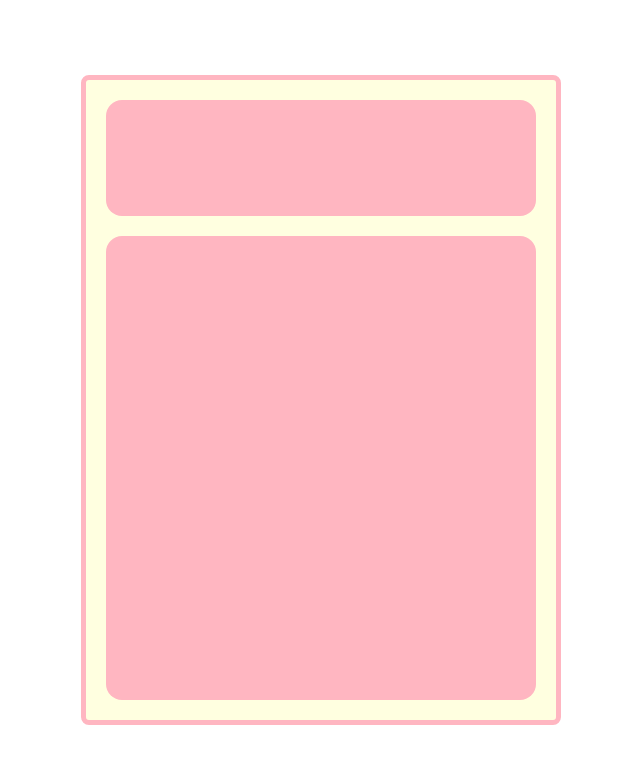
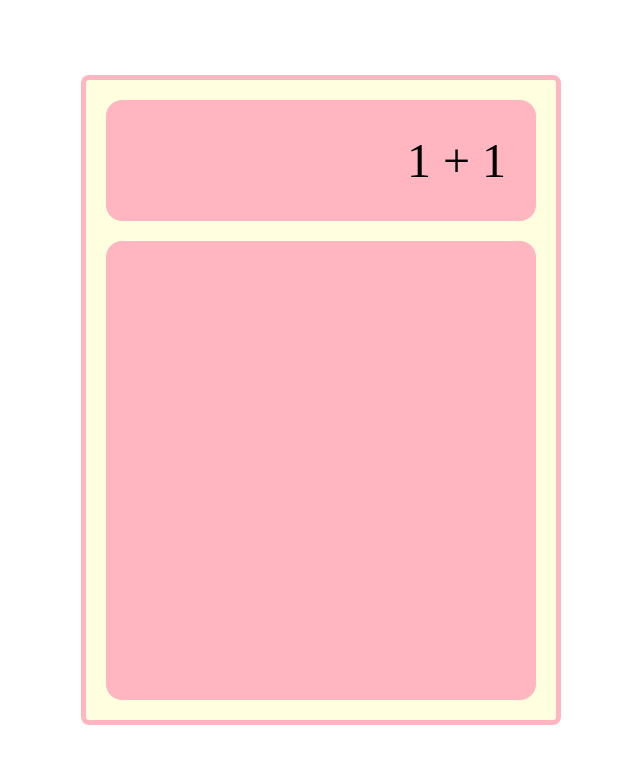
Before and after one commit to dooory/odin-calculator, a plain HTML site: page index.html in a window 1280 px wide. Shown: the whole page, without its empty margins (319-959 px from the left). Drawn offline with Linux system fonts and the light colour scheme.

Commit message:
feat: create input text

```diff
--- a/index.html
+++ b/index.html
@@ -9,7 +9,7 @@
 	<body>
 		<div id="calculator-container">
 			<div id="input-container">
-
+				<p id="input">1 + 1</p>
 			</div>
 			<div id="buttons-container">
 
--- a/style.css
+++ b/style.css
@@ -1,6 +1,10 @@
 * {
 	margin: 0;
 	padding: 0;
+}
+
+html {
+	box-sizing: border-box;
 }
 
 body {
@@ -31,7 +35,16 @@ body {
 }
 
 #input-container {
-	flex: 0.25 1 auto;
+	flex: 0.1 1 auto;
+	padding: 10px 30px;
+	display: flex;
+	align-items: center;
+	justify-content: flex-end;
+}
+
+#input {
+	font-size: 48px;
+	text-align: right;
 }
 
 #buttons-container {
```
